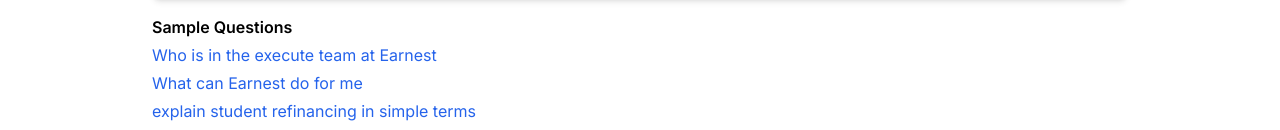
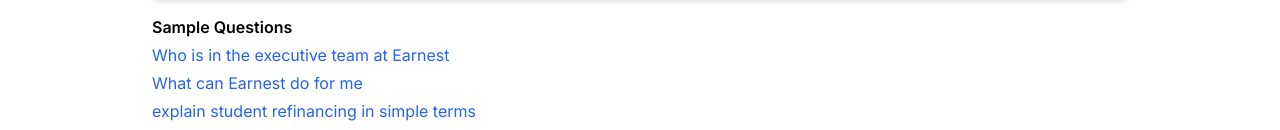
Before and after one commit to aqureshiest/earnest-llms-playground, a Next.js app: page /blog in a window 1280 px wide. Shown: the part 273-403 px from the top of the page. Built offline with nearby package versions, Linux system fonts and the light colour scheme.

Commit message:
minor change

```diff
--- a/app/blog/page.tsx
+++ b/app/blog/page.tsx
@@ -17,7 +17,7 @@
     const [chatHistory, setChatHistory] = useState<string[]>([]);
 
     const [sampleQuestions, setSampleQuestions] = useState([
-        "Who is in the execute team at Earnest",
+        "Who is in the executive team at Earnest",
         "What can Earnest do for me",
         "explain student refinancing in simple terms",
         "What is Precision Pricing and how can it be helpful?",
```
